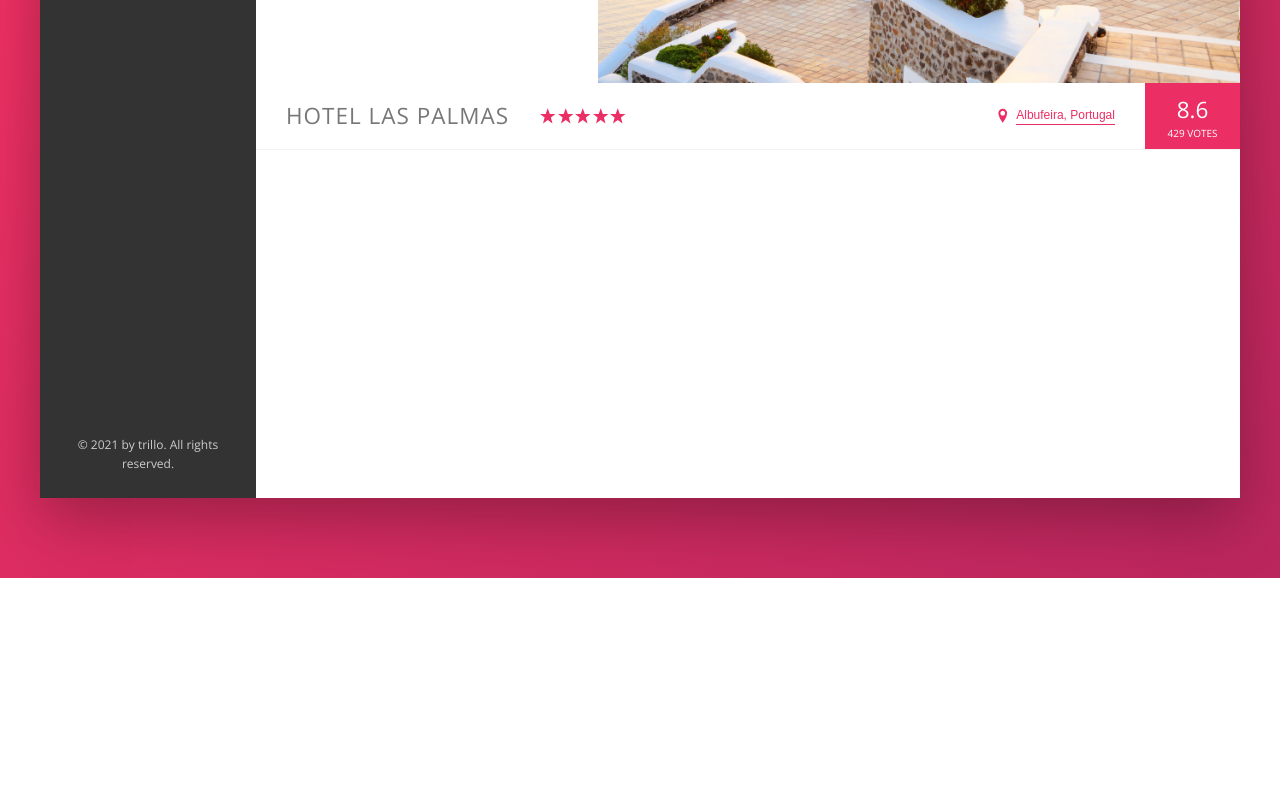
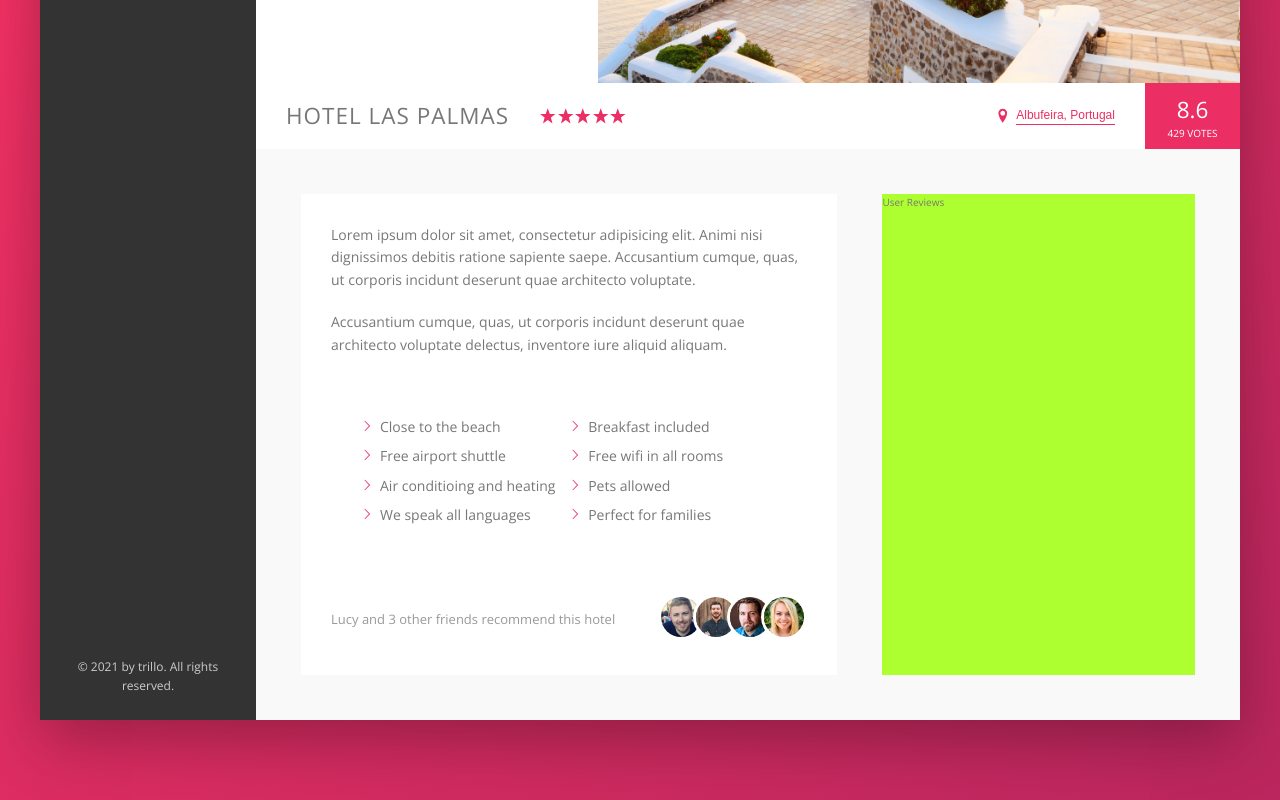
Before and after one commit to uroge/trillo-project, a website: page index.html in a window 1280 px wide. Shown: the part 452-1252 px from the top of the page. Before the commit the page ends 1030 px from the top, so only its background shows below. Drawn offline with nearby package versions, Linux system fonts and the light colour scheme.

Commit message:
finished description section

```diff
--- a/index.html
+++ b/index.html
@@ -123,6 +123,42 @@
                             <div class="overview__rating-count">429 votes</div>
                         </div>
                     </div>
+
+                    <div class="detail">
+                        <div class="description">
+                            <p class="paragraph">
+                                Lorem ipsum dolor sit amet, consectetur adipisicing elit. Animi nisi dignissimos debitis ratione sapiente saepe. Accusantium cumque, quas, ut corporis incidunt deserunt quae architecto voluptate.
+                            </p>
+                            <p class="paragraph">
+                                Accusantium cumque, quas, ut corporis incidunt deserunt quae architecto voluptate delectus, inventore iure aliquid aliquam.
+                            </p>
+                            <ul class="list">
+                                <li class="list__item">Close to the beach</li>
+                                <li class="list__item">Breakfast included</li>
+                                <li class="list__item">Free airport shuttle</li>
+                                <li class="list__item">Free wifi in all rooms</li>
+                                <li class="list__item">Air conditioing and heating</li>
+                                <li class="list__item">Pets allowed</li>
+                                <li class="list__item">We speak all languages</li>
+                                <li class="list__item">Perfect for families</li>
+                            </ul>
+                            <div class="recommend">
+                                <p class="recommend__count">
+                                    Lucy and 3 other friends recommend this hotel
+                                </p>
+                                <div class="recommend__friends">
+                                    <img src="img/user-3.jpg" alt="Friend 1" class="recommend__photo">
+                                    <img src="img/user-4.jpg" alt="Friend 2" class="recommend__photo">
+                                    <img src="img/user-5.jpg" alt="Friend 3" class="recommend__photo">
+                                    <img src="img/user-6.jpg" alt="Friend 4" class="recommend__photo">
+                                </div>
+                            </div>
+                        </div>
+
+                        <div class="user-reviews">
+                            User Reviews
+                        </div>
+                    </div>
                 </main>
             </div>
         </div>
--- a/sass/_base.scss
+++ b/sass/_base.scss
@@ -31,6 +31,9 @@ Grey dark 3: #999
     --color-grey-dark-3: #999;
 
     --shadow-dark: 0 2rem 6rem rgba(0,0,0,.3);
+    --shadow-light: 0 2rem 5rem rgba(0,0,0,.06)
+
+    --line: 1px solid var(--color-grey-light-2);
 }
 
 * {
--- a/sass/_components.scss
+++ b/sass/_components.scss
@@ -192,7 +192,7 @@
 .overview {
     display: flex;
     align-items: center;
-    border-bottom: 1px solid var(--color-grey-light-2);
+    border-bottom: var(--line);
 
     &__heading {
         font-size: 2.25rem;
@@ -289,3 +289,74 @@
         box-shadow: none;
     }
 }
+
+// PARAGRAPH
+.paragraph:not(:last-of-type) {
+    margin-bottom: 2rem;
+}
+
+// LIST
+.list {
+    list-style: none;
+    margin: 3rem 0;
+    padding: 3rem;
+    border-top: var(--line);
+    border-bottom: var(--line);
+
+    display: flex;
+    flex-wrap: wrap;
+
+    &__item {
+        flex:  0 0 50%;
+        margin-bottom: .7rem;
+    }
+
+    &__item::before {
+        content: "";
+        display: inline-block;
+        height: 1.2rem;
+        width: 1.2rem;
+        margin-right: .7rem;
+
+        // Older browsers
+        // background-image: url('../img/chevron-thin-right.svg');
+        // background-size: cover;
+
+        // Newer browsers - masks
+        background-color: var(--color-primary);
+        --webkit-mask-image: url('../img/chevron-thin-right.svg');
+        --webkit-mask-size: cover;
+        mask-image: url('../img/chevron-thin-right.svg');
+        mask-size: cover;
+
+    }
+}
+
+// RECOMMEND
+.recommend {
+    font-size: 1.3rem;
+    color: var(--color-grey-dark-3);
+
+    display: flex;
+    align-items: center;
+
+    &__count {
+        margin-right: auto;
+    }
+
+    &__friends {
+
+    }
+
+    &__photo {
+        box-sizing: content-box;
+        height: 4rem;
+        width: 4rem;
+        border-radius: 50%;
+        border: 3px solid #fff;
+
+        &:not(:last-child) {
+            margin-right: -1.5rem;
+        }
+    }
+}
--- a/sass/_layout.scss
+++ b/sass/_layout.scss
@@ -14,7 +14,7 @@
     display: flex;
     justify-content: space-between;
     align-items: center;
-    border-bottom: 1px solid var(--color-grey-light-2);
+    border-bottom: var(--line);
 }
 
 .content {
@@ -31,6 +31,26 @@
 
 .hotel-view {
     background-color: #fff;
-    height: 80rem;
     flex: 1;
 }
+
+.detail {
+    display: flex;
+    padding: 4.5rem;
+    background-color: var(--color-grey-light-1);
+    border-bottom: var(--line);
+}
+
+.description {
+    background-color: #fff;
+    box-shadow: var(--shadow-light);
+    padding: 3rem;
+    flex: 0 0 60%;
+    margin-right: 4.5rem;
+    font-size: 1.4rem;
+}
+
+.user-reviews {
+    background-color: greenyellow;
+    flex: 1;
+}
```
Also changed, not shown: css/style.css, img/ajzak.jpg (added).
